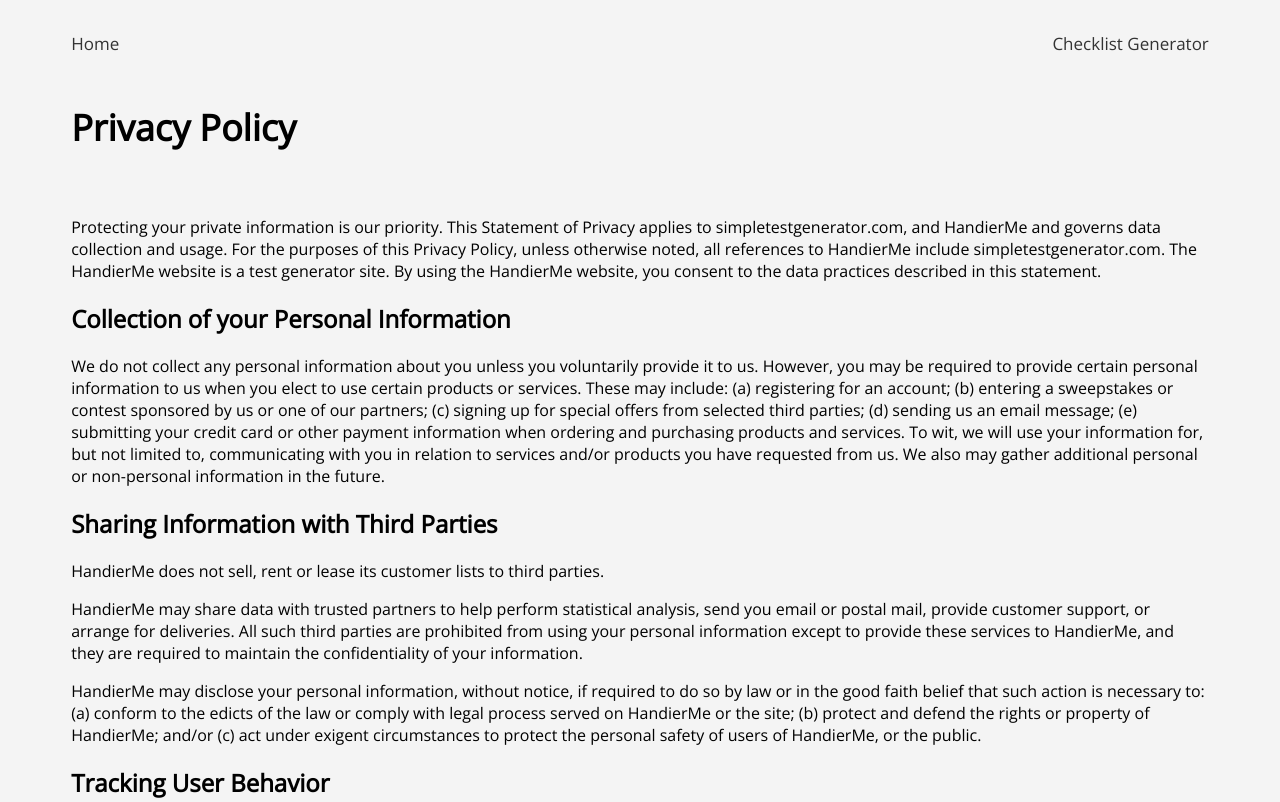
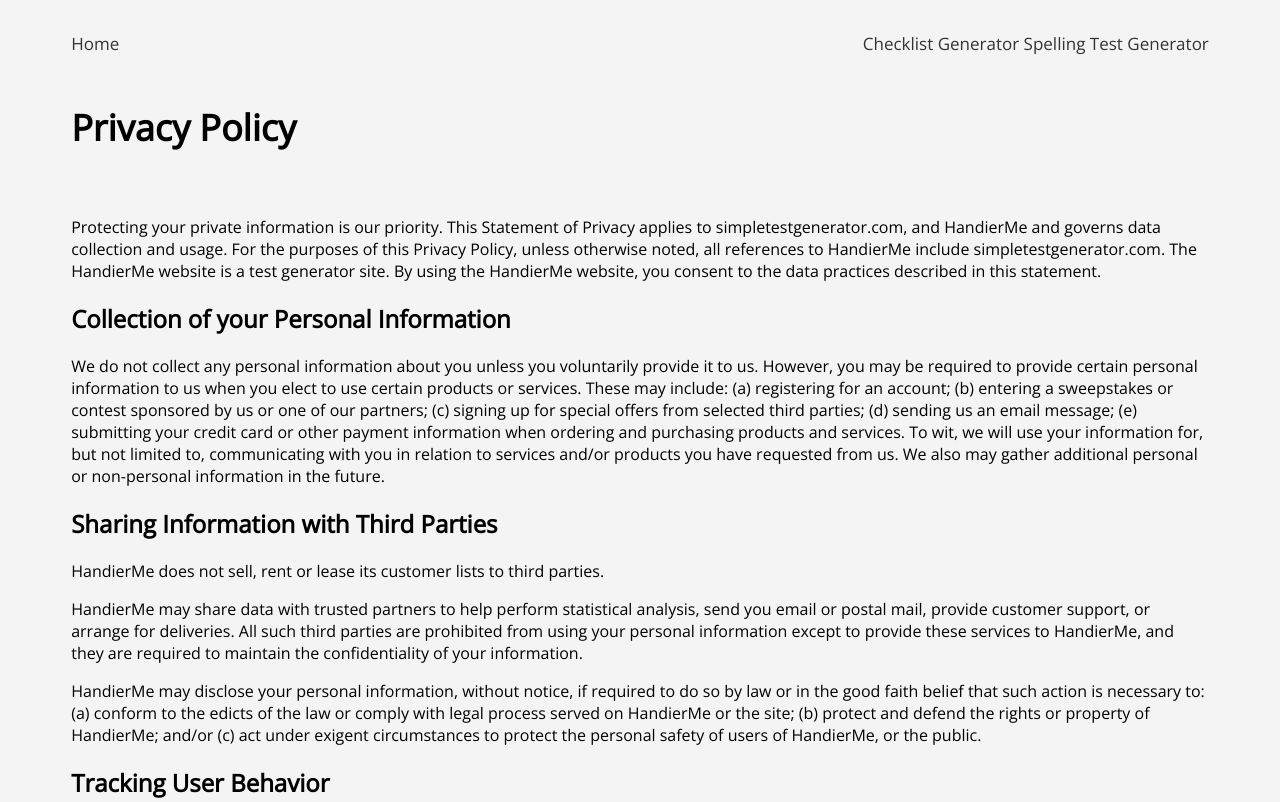
Before and after one commit to jclaey/test-generator, a plain HTML site: page pages/legal/privacy.html in a window 1280 px wide. Shown: the top 802 px of the page. Drawn offline with nearby package versions, Linux system fonts and the light colour scheme.

Commit message:
add links to legal pages

```diff
--- a/pages/legal/privacy.html
+++ b/pages/legal/privacy.html
@@ -14,7 +14,10 @@
             <nav>
                 <a href="../../index.html">Home</a>
             </nav>
-            <a href="https://simplechecklistgenerator.com" target="_blank">Checklist Generator</a>
+            <div>
+                <a href="https://simplechecklistgenerator.com" target="_blank">Checklist Generator</a>
+                <a href="https://simpletestgenerator.com/pages/spelling_test" target="_blank">Spelling Test Generator</a>
+            </div>
         </div>
         <div>
             <h1>Privacy Policy</h1>
```
Also changed, not shown: pages/legal/terms.html (+4 -1 lines).
